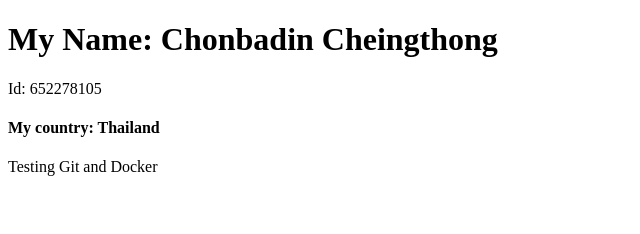
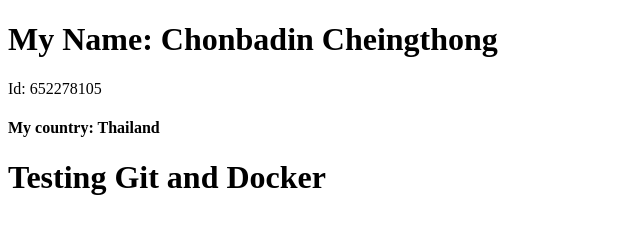
Before and after one commit to student6522781705/DES424_6522781705, a plain HTML site: page src/index.html in a window 1280 px wide. Shown: the whole page, without its empty margins (0-640 px from the left). Drawn offline with Linux system fonts and the light colour scheme.

Commit message:
Update index.html

```diff
--- a/src/index.html
+++ b/src/index.html
@@ -4,6 +4,6 @@
     <h1>My Name: Chonbadin Cheingthong</h1>
     <p>Id: 652278105</p>
     <h4>My country: Thailand</h4>
-    <p>Testing Git and Docker</p>
+    <h1>Testing Git and Docker</h1>
   </body>
 </html>
```
